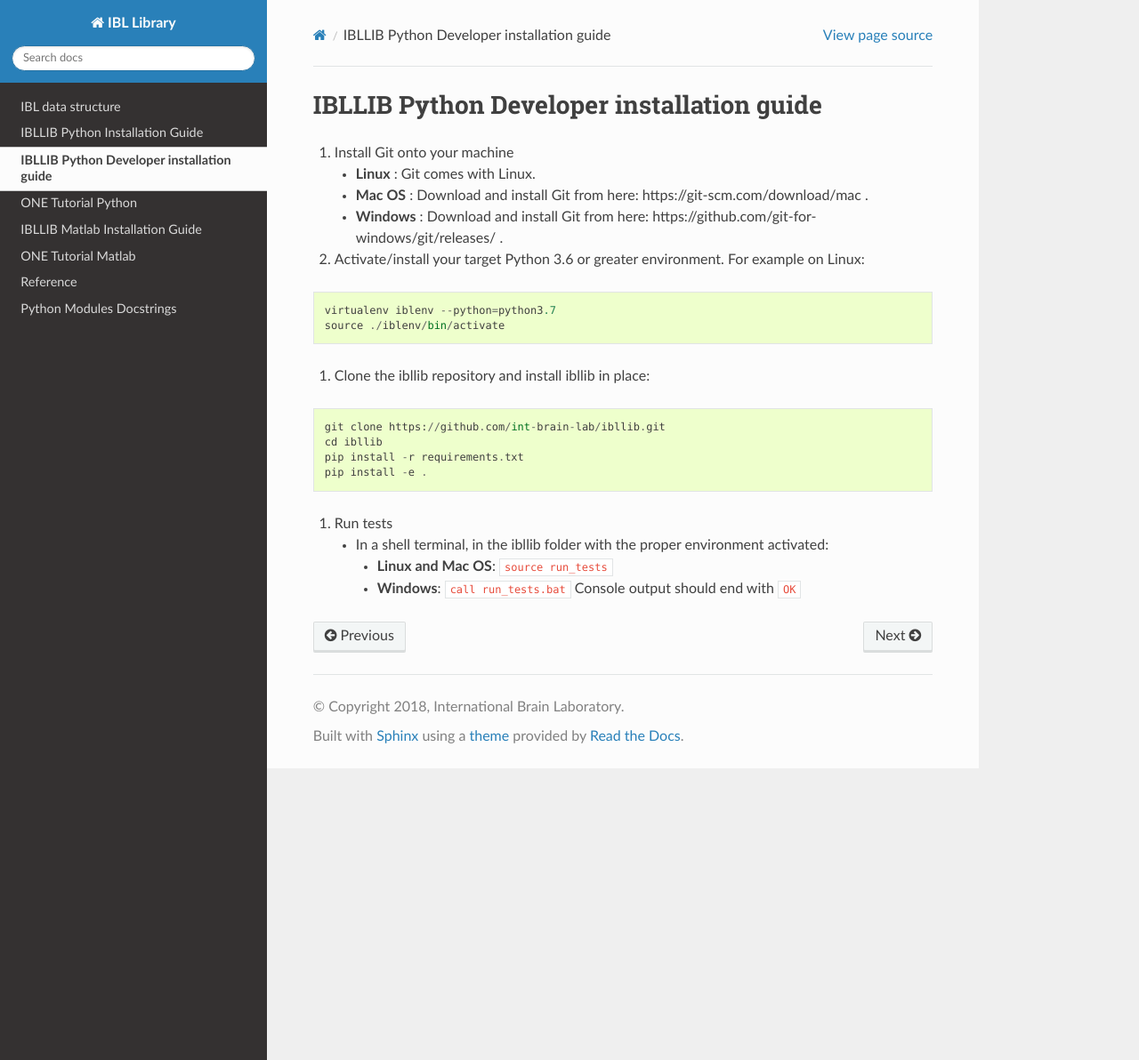
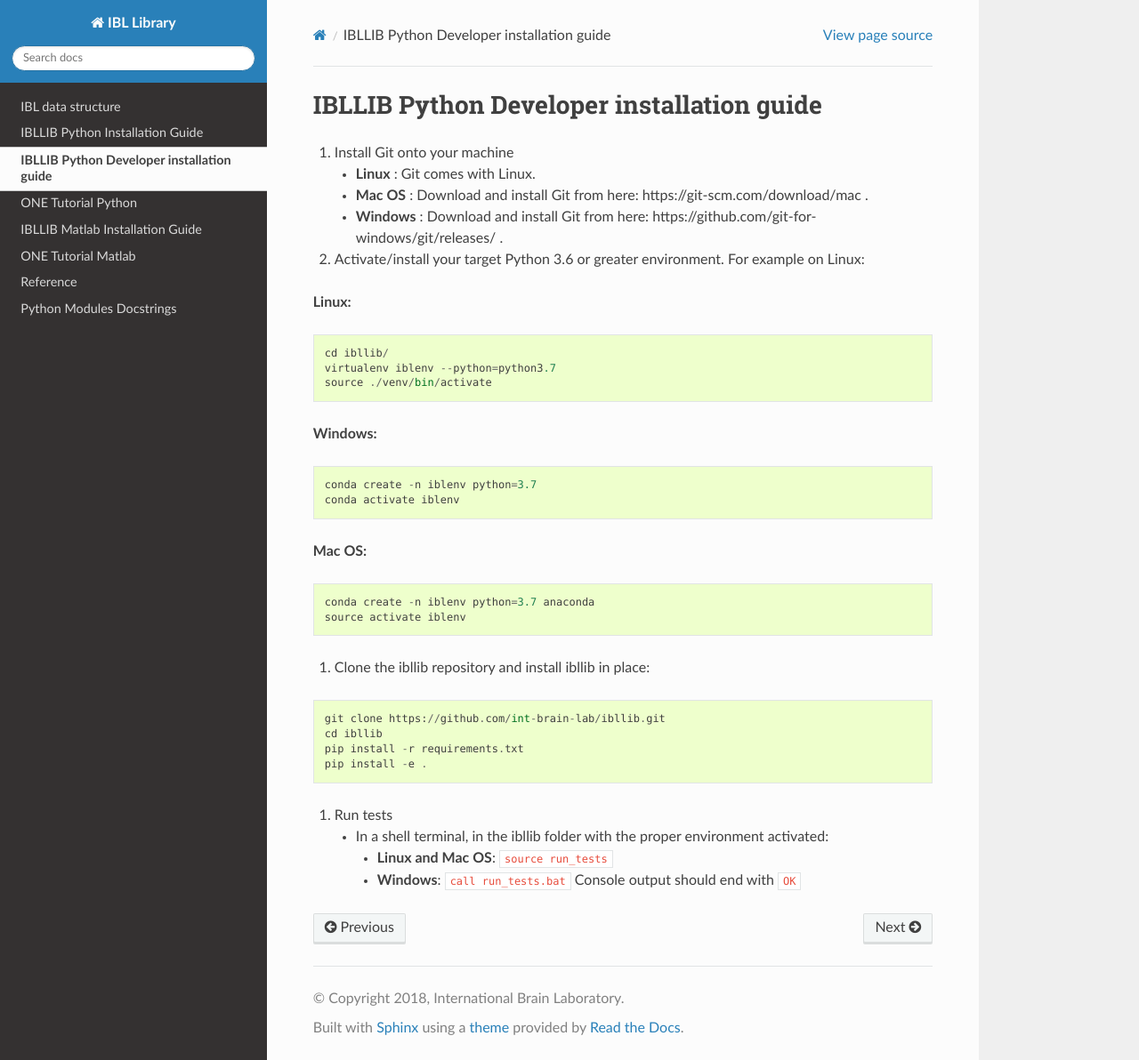
Before and after one commit to int-brain-lab/ibllib, a Sphinx documentation site: the page built from docs/02_installation_dev_python.md, in a window 1280 px wide and 1192 px high. Shown: the whole window at 89% size. Built offline with Sphinx 7.4.7 and the Read the Docs theme 2.0.0, drawn with Linux system fonts in a browser that asks for light colours.

Commit message:
MAJ install dev documentation

````diff
--- a/docs/02_installation_dev_python.md
+++ b/docs/02_installation_dev_python.md
@@ -7,10 +7,26 @@
     -   **Windows** : Download and install Git from here: https://github.com/git-for-windows/git/releases/ .
 
 2. Activate/install your target Python 3.6 or greater environment. For example on Linux:
+
+**Linux:**
 ```
+cd ibllib/
 virtualenv iblenv --python=python3.7
-source ./iblenv/bin/activate
+source ./venv/bin/activate
 ```
+
+**Windows:**
+```
+conda create -n iblenv python=3.7
+conda activate iblenv
+```
+
+**Mac OS:**
+```
+conda create -n iblenv python=3.7 anaconda
+source activate iblenv
+```
+
 
 3. Clone the ibllib repository and install ibllib in place:
 ```
````
